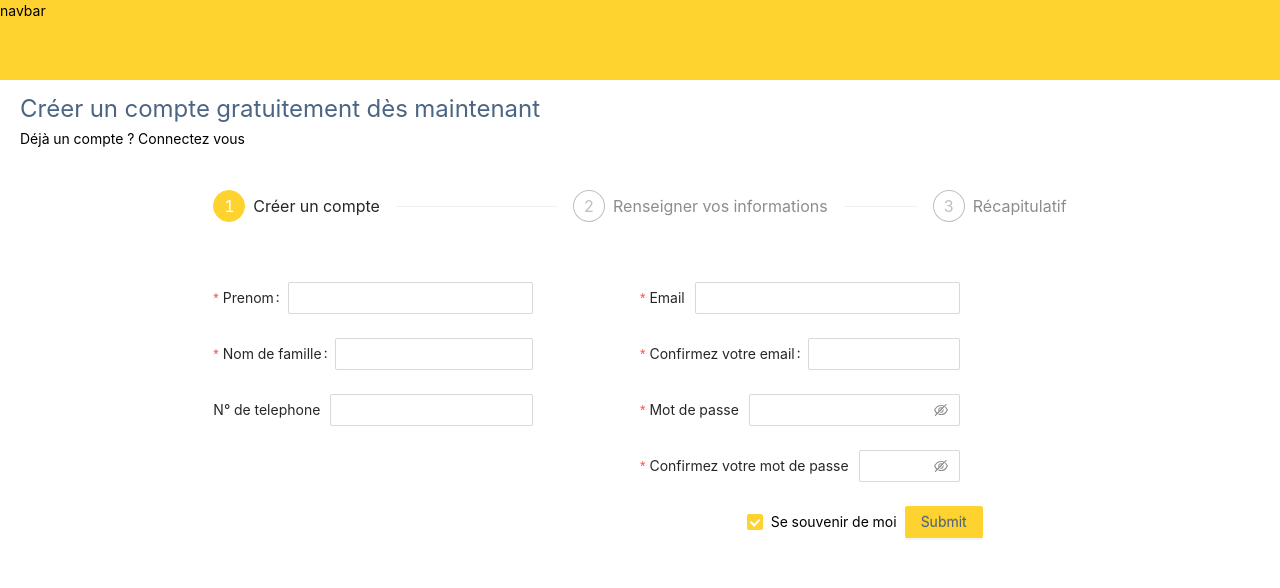
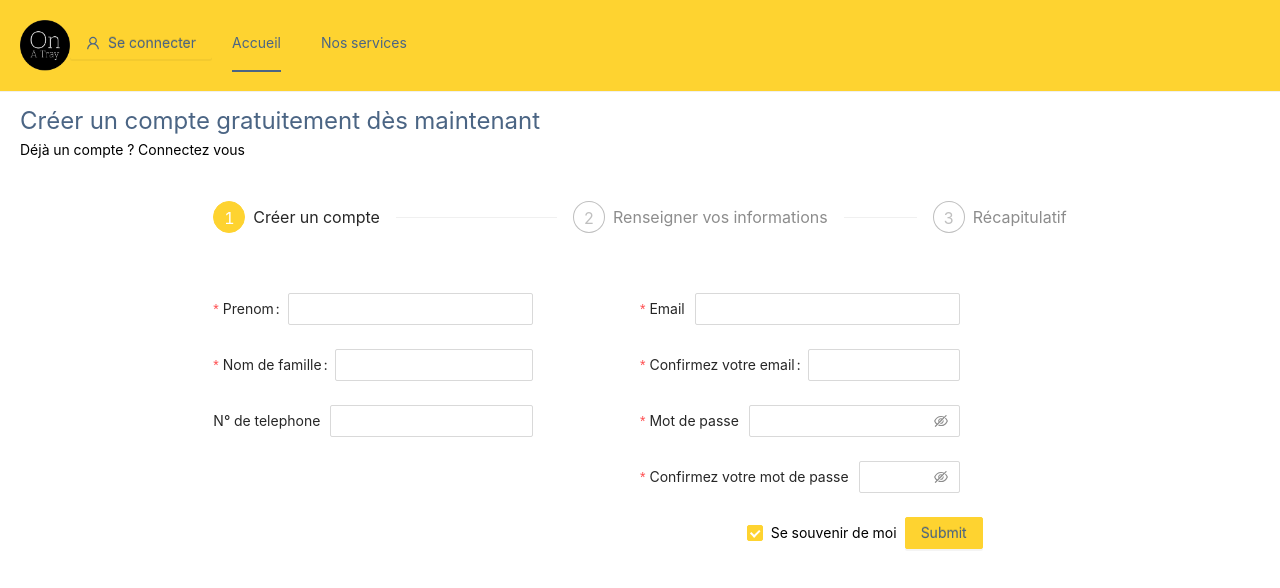
Before and after one commit to aurelielelevier/Onatray-tests, a React (Create React App) app in the folder front/: page /signUpTalentA in a window 1280 px wide. Shown: the top 588 px of the page. Built offline with nearby package versions, Linux system fonts and the light colour scheme; the HTML template or start-up script is replaced by a standard one.

Commit message:
modif headers et home

```diff
--- a/front/src/components/Header.js
+++ b/front/src/components/Header.js
@@ -72,10 +72,10 @@ function HeaderScreen() {
 
           <Menu style={{padding:'20px'}} mode="horizontal" defaultSelectedKeys={['1']}>
 
-              <Image
+          <Link to={'/'}><Image
                         width={'50px'}
                         src="./images/logo-onatray.png"
-                      />
+                      /> </Link>
 
               <Menu.Item  key="1"><Link to={'/'}>Accueil</Link></Menu.Item>
 
--- a/front/src/components/HeaderRestaurant.js
+++ b/front/src/components/HeaderRestaurant.js
@@ -20,10 +20,10 @@ function HeaderScreen() {
 
           <Menu style={{padding:'20px'}} mode="horizontal" defaultSelectedKeys={['1']}>
 
-              <Image
+          <Link to={'/'}><Image
                         width={'50px'}
                         src="./images/logo-onatray.png"
-                      />
+                      /> </Link>
 
               <Menu.Item  key="1"><Link to={'/'}>Accueil</Link></Menu.Item>
               <Menu.Item  key="1"><Link to={'/'}>Rechercher des talents</Link></Menu.Item>
--- a/front/src/components/HeaderTalent.js
+++ b/front/src/components/HeaderTalent.js
@@ -1,6 +1,6 @@
 import React, {useState} from 'react';
-import { Layout, Menu, Image, Button, Row, Col, Form, Checkbox, Input, Modal, Carousel } from 'antd';
-import { UserOutlined, LockOutlined } from '@ant-design/icons';
+import { Layout, Menu, Image, Button } from 'antd';
+import { UserOutlined } from '@ant-design/icons';
 import 'antd/dist/antd.less';
 import '../App.less'
 
@@ -24,10 +24,10 @@ function HeaderScreen() {
 
           <Menu style={{padding:'20px'}} mode="horizontal" defaultSelectedKeys={['1']}>
 
-              <Image
+          <Link to={'/'}><Image
                         width={'50px'}
                         src="./images/logo-onatray.png"
-                      />
+                      /> </Link>
 
               <Menu.Item  key="1"><Link to={'/'}>Accueil</Link></Menu.Item>
               <Menu.Item  key="1"><Link to={'/'}>Voir les restaurants</Link></Menu.Item>
--- a/front/src/components/Home/ScreenHome.js
+++ b/front/src/components/Home/ScreenHome.js
@@ -4,13 +4,15 @@ import '../../App.less';
 import HeaderScreen from '../Header';
 import HeaderRestaurant from '../HeaderRestaurant';
 import HeaderTalent from '../HeaderTalent'
-import {Button, Carousel } from 'antd';
+import {Button, Carousel, Modal} from 'antd';
+import {Link} from 'react-router-dom';
 
 // ajouter condition pour affichage du bon composant si utilisateur non connecté/restaurant/talent
 
 
 function ScreenHome() {
   const [user, setUser] = useState('')
+  const [visible, setVisible] = useState(false)
 
   if(!user){
     var header = <HeaderScreen/>
@@ -23,11 +25,30 @@ function ScreenHome() {
   return (
         <div style={{textAlign:'center'}}>
             {header}
+
           <div>
             <div style={{color:'#4b6584', fontWeight:'bold', fontSize:'30px'}}>On a Tray</div>
             <div style={{color:'#4b6584', fontSize:'25px'}}>Une communauté pour les restaurants et leurs personnels</div>
+          </div>
+          <Modal
+            title="Inscription On a Tray"
+            centered
+            visible={visible}
+            onOk={() => setVisible(false)}
+            onCancel={() => setVisible(false)}
+            width={700}
+            style={{
+              justifyContent:'center',
+              textAlign:'center'
+            }
+            }
+          >
+            <p>Pour vous inscrire, précisez si vous êtes :</p>
+            <Button type="primary" style={{marginRight:'30px', marginTop:'30px'}}><Link to={'/signUpRestauA'}>Un restaurateur</Link></Button>
+            ou
+            <Button type="primary" style={{marginLeft:'30px'}} ><Link to={'/signUpTalentA'}>Un Talent</Link></Button>
+          </Modal>
 
-          </div>
           <Carousel autoplay>
             <div>
               <h3 style={stylesheets.contentStyle}>
@@ -42,7 +63,7 @@ function ScreenHome() {
           </Carousel>
           <p style={stylesheets.styleCarousel2}>Restaurants : Recrutez du personnel fiable et adapté à votre établissement</p>
           <p style={stylesheets.styleCarousel2}>Talents : Mettez en valeur vos diplômes et votre expérience pour trouver un emploi à votre juste valeur</p>
-        <Button type="primary" style={stylesheets.styleButton2}> Rejoignez-nous !</Button>
+        <Button type="primary" style={stylesheets.styleButton2} onClick={() => setVisible(true)} >> Rejoignez-nous !</Button>
 
         </div>
     )
--- a/front/src/components/Sign-Up/SignUpTalentA.js
+++ b/front/src/components/Sign-Up/SignUpTalentA.js
@@ -1,4 +1,5 @@
 import React, {useState} from 'react'
+import Header from '../Header'
 
 import { Row, Col, Steps,Form, Input, Button, Checkbox} from 'antd';
 
@@ -48,12 +49,7 @@ function SignUpTalentA(){
 
     return(
         <div>
-            <Row style={{height:'80px'}}>
-                <Col style={{
-                    backgroundColor: '#FED330',
-                    }} span={24}>navbar
-                </Col>
-            </Row>
+            <Header/>
             <Row style={{paddingLeft:20, paddingTop:10, display:'flex', flexDirection:'column', }}>
                 <Col span={12} style={{color:'#4B6584', fontSize:24}}>Créer un compte gratuitement dès maintenant
                 </Col>
```
